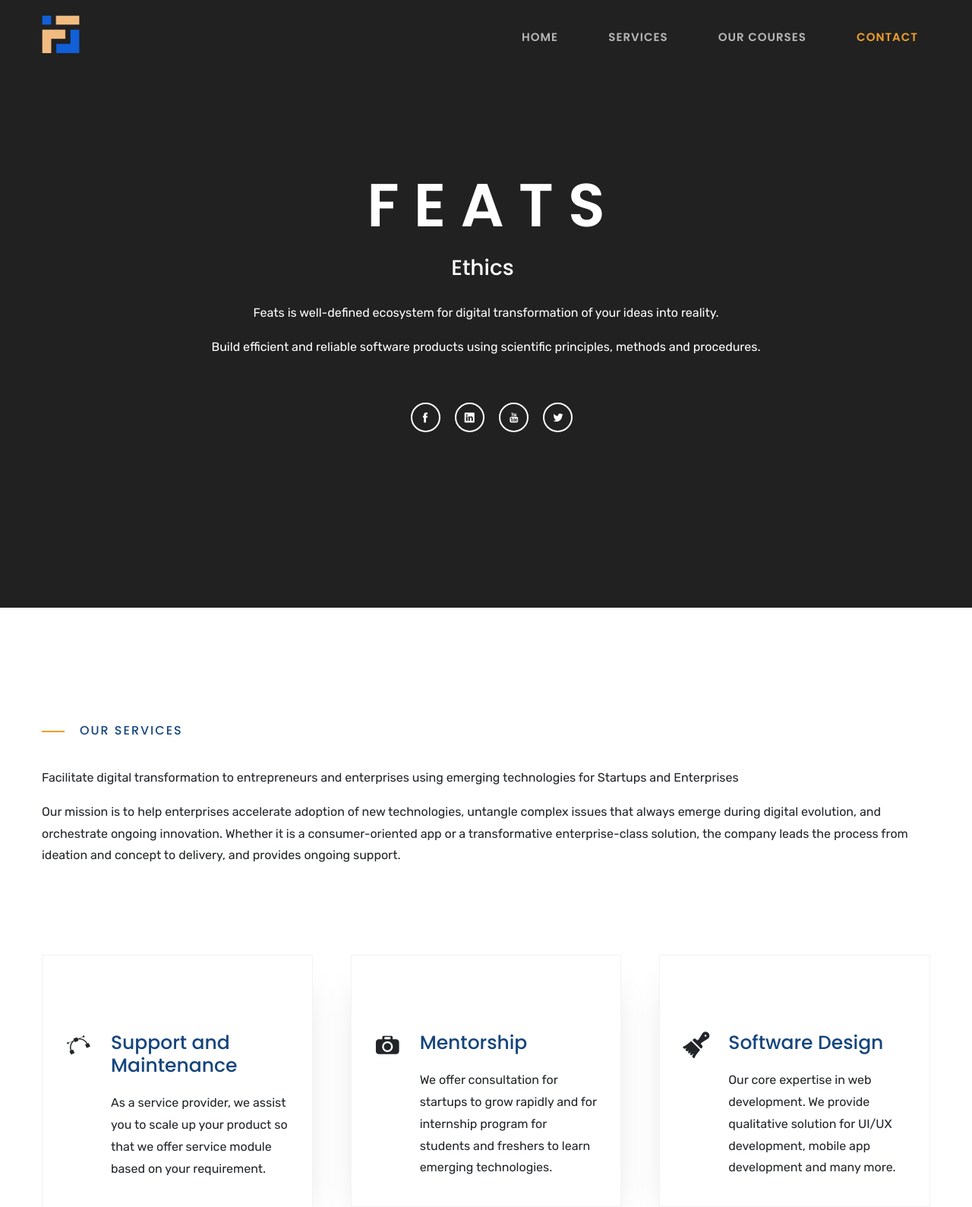
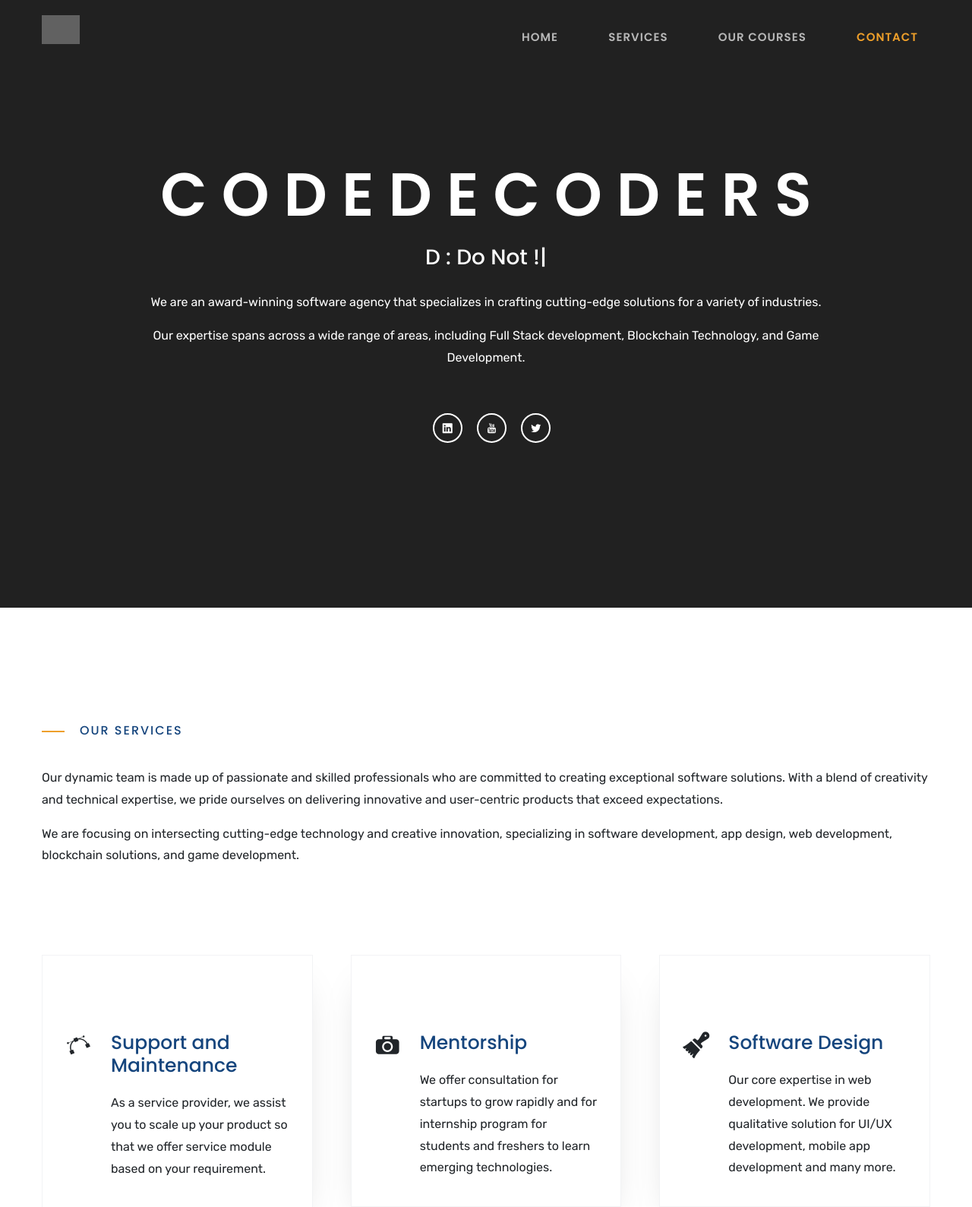
Before and after one commit to Kevalzalawadiya/202300819010057, a Django app: page / in a window 1280 px wide. Shown: the top 1589 px of the page at 76% size. Run offline with Django 3.2, Linux system fonts and the light colour scheme; some libraries are stand-ins or nearby versions; grey boxes are pictures that could not be loaded.

Commit message:
completed the given task using bootstrap theme.

```diff
--- a/feats/settings.py
+++ b/feats/settings.py
@@ -135,6 +135,6 @@ STATICFILES_DIRS = [
 EMAIL_BACKEND = 'django.core.mail.backends.smtp.EmailBackend'
 EMAIL_HOST = 'smtp.zoho.in'
 EMAIL_PORT = 587
-EMAIL_HOST_USER = 'support@feats.in'
-EMAIL_HOST_PASSWORD = 'Feats@2021'
+EMAIL_HOST_USER = 'kevalpatelletv1@gmail.com'
+EMAIL_HOST_PASSWORD = 'Your app paasword'
 EMAIL_USE_TLS = True
--- a/feats/urls.py
+++ b/feats/urls.py
@@ -24,6 +24,5 @@ urlpatterns = [
     path('admin/', admin.site.urls),
     path('', TemplateView.as_view(template_name="home.html"), name='home'),
     path('registrations/', CourseRegistrationView.as_view(), name='registrations'),
-    path('privacy_policies/', include('web.urls') , name="privacy-policy"),
     path('inquire/', InquiryView.as_view(), name='inquire')
 ] + static(settings.STATIC_URL, document_root=settings.STATIC_ROOT)
--- a/static/javascript/main.js
+++ b/static/javascript/main.js
@@ -31,7 +31,7 @@ $(document).ready(function () {
   });
   //animated typed init ------------------------
   new Typed('#typed-text', {
-    strings: ["Facilitate", "Ethics", "Association", "Transparency", "Simplicity"],
+    strings: ["We Are DRY DEVELOPERS", "D : Do Not !", "R : Repeat !", " Y :Your Self.", " ;-) "],
     typeSpeed: 50,
     backSpeed: 50,
     backDelay: 2000,
--- a/templates/home.html
+++ b/templates/home.html
@@ -59,7 +59,7 @@
             </button>
         <nav class="menu-mobile">
             <ul class="navigation-list">
-                <li><a class="nav-link" href="#">Home</a></li>
+                <li><a class="nav-link">Home</a></li>
                 <li><a class="nav-link" href="#about-wrap">Services</a></li>
                 <li><a class="nav-link" href="#portfolio-wrap">Our Work</a></li>
                 <li><a class="nav-link" href="#contact-section">Contact</a></li>
@@ -72,7 +72,7 @@
                 <div class="row">
                     <div class="col-lg-3">
                         <div class="logo-wrap">
-                            <img src="{% static 'image/asset/logo.png' %}" alt="logo" />
+                            <img src="https://encrypted-tbn0.gstatic.com/images?q=tbn:ANd9GcSgEuHI7ptcFi6q66aE-Oj6BWlO3IL9GL8o5Q&s" alt="logo" />
                         </div>
                     </div>
                     <div class="col-lg-9 navigation-big">
@@ -101,7 +101,7 @@
                         <div class="col-lg-12">
                             <div class="sec-detailherowrap">
                                 <div class="detail-herowrap">
-                                    <h1> F E A T S </h1>
+                                    <h1> C O D E D E C O D E R S </h1>
                                 </div>
 
                                 <h3>
@@ -114,10 +114,10 @@
 
                                         <div class="offset-lg-1 col-lg-10 offset-lg-1">
                                             <p>
-                                                Feats is well-defined ecosystem for digital transformation of your ideas into reality.
+                                                We are an award-winning software agency that specializes in crafting cutting-edge solutions for a variety of industries.
                                             </p>
                                             <p>
-                                                Build efficient and reliable software products using  scientific principles, methods and procedures.
+                                                Our expertise spans across a wide range of areas, including Full Stack development, Blockchain Technology, and Game Development.
                                             </p>
                                         </div>
 
@@ -125,10 +125,9 @@
                                 </div>
                                 <div class="sosmed-home head-sosmed">
                                     <ul class="sosmed-list">
-                                        <li><a href="#"><i class="icofont-facebook"></i> </a></li>
-                                        <li><a href="#"><i class="icofont-linkedin"></i> </a></li>
-                                        <li><a href="#"><i class="icofont-youtube"></i> </a></li>
-                                        <li><a href="#"><i class="icofont-twitter"></i> </a></li>
+                                        <li><a href="https://www.linkedin.com/company/codedecoders/"><i class="icofont-linkedin"></i> </a></li>
+                                        <li><a href="https://www.youtube.com/channel/UC_NHhtPuz3ZynLGWWJXHrJQ"><i class="icofont-youtube"></i> </a></li>
+                                        <li><a href="https://x.com/CodeDecoders"><i class="icofont-twitter"></i> </a></li>
                                     </ul>
                                 </div>
                             </div>
@@ -149,12 +148,10 @@
 
                             <div class="mini-detail">
                                 <p>
-                                    Facilitate digital transformation to entrepreneurs and enterprises using emerging technologies for Startups and Enterprises
+                                    Our dynamic team is made up of passionate and skilled professionals who are committed to creating exceptional software solutions. With a blend of creativity and technical expertise, we pride ourselves on delivering innovative and user-centric products that exceed expectations.
                                 </p>
                                 <p>
-                                    Our mission is to help enterprises accelerate adoption of new technologies, untangle complex issues that always emerge during digital evolution, and orchestrate ongoing innovation.
-                                    Whether it is a consumer-oriented app or a transformative enterprise-class solution,
-                                    the company leads the process from ideation and concept to delivery, and provides ongoing support.
+                                    We are focusing on intersecting cutting-edge technology and creative innovation, specializing in software development, app design, web development, blockchain solutions, and game development.
                                 </p>
                             </div>
 
@@ -562,31 +559,29 @@
                             <div class="detail-info">
                                 <i class="icofont-map-pins the-icon"></i>
                                 <div class="inner-detail">
-                                    <p> 1127 Dev Atlier, Prahlad Nagar, Ahmedabad - 380015,
-                                        Gujarat, India.</p>
+                                    <p> Address </p>
                                 </div>
                             </div>
                             <div class="detail-info">
                                 <i class="icofont-ui-dial-phone the-icon"></i>
                                 <div class="inner-detail">
                                     <p>Hotline<br />
-                                        +91 97270 68990</p>
+                                        +91 00000 00000</p>
                                 </div>
                             </div>
                             <div class="detail-info">
                                 <i class="icofont-ui-email the-icon"></i>
                                 <div class="inner-detail">
                                     <p>
-                                        admin@featsinnovations.in
+                                        info@codedecoders.io
                                     </p>
                                 </div>
                             </div>
                             <div class="sosmed-home foot-sosmed">
                                 <ul class="sosmed-list">
-                                    <li><a href="#"><i class="icofont-facebook"></i> </a></li>
-                                    <li><a href="#"><i class="icofont-linkedin"></i> </a></li>
-                                    <li><a href="#"><i class="icofont-youtube"></i> </a></li>
-                                    <li><a href="#"><i class="icofont-twitter"></i> </a></li>
+                                    <li><a href="https://www.linkedin.com/company/codedecoders/"><i class="icofont-linkedin"></i> </a></li>
+                                    <li><a href="https://www.youtube.com/channel/UC_NHhtPuz3ZynLGWWJXHrJQ"><i class="icofont-youtube"></i> </a></li>
+                                    <li><a href="https://x.com/CodeDecoders"><i class="icofont-twitter"></i> </a></li>
                                 </ul>
                             </div>
                         </div>
@@ -600,7 +595,7 @@
                 <div class="row">
                     <div class="col-lg-4">
                         <div class="wrap-title-foot">
-                            <h3><b>feats 2021</b> Software Development</h3>
+                            <h3><b> Codedecoders  2023</b> </h3>
                         </div>
                     </div>
                 </div>
```
Also changed, not shown: templates/registrations.html (+8 -10 lines).
